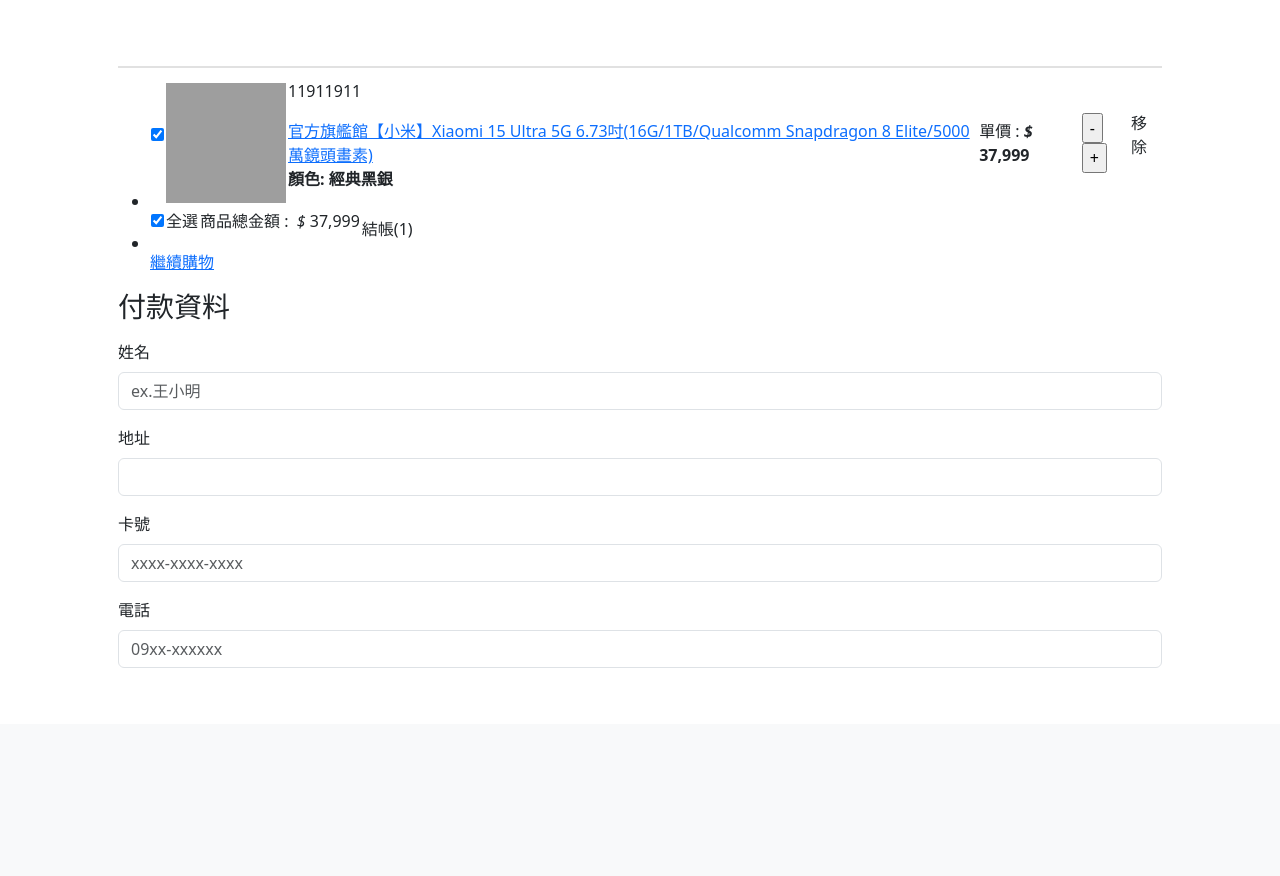
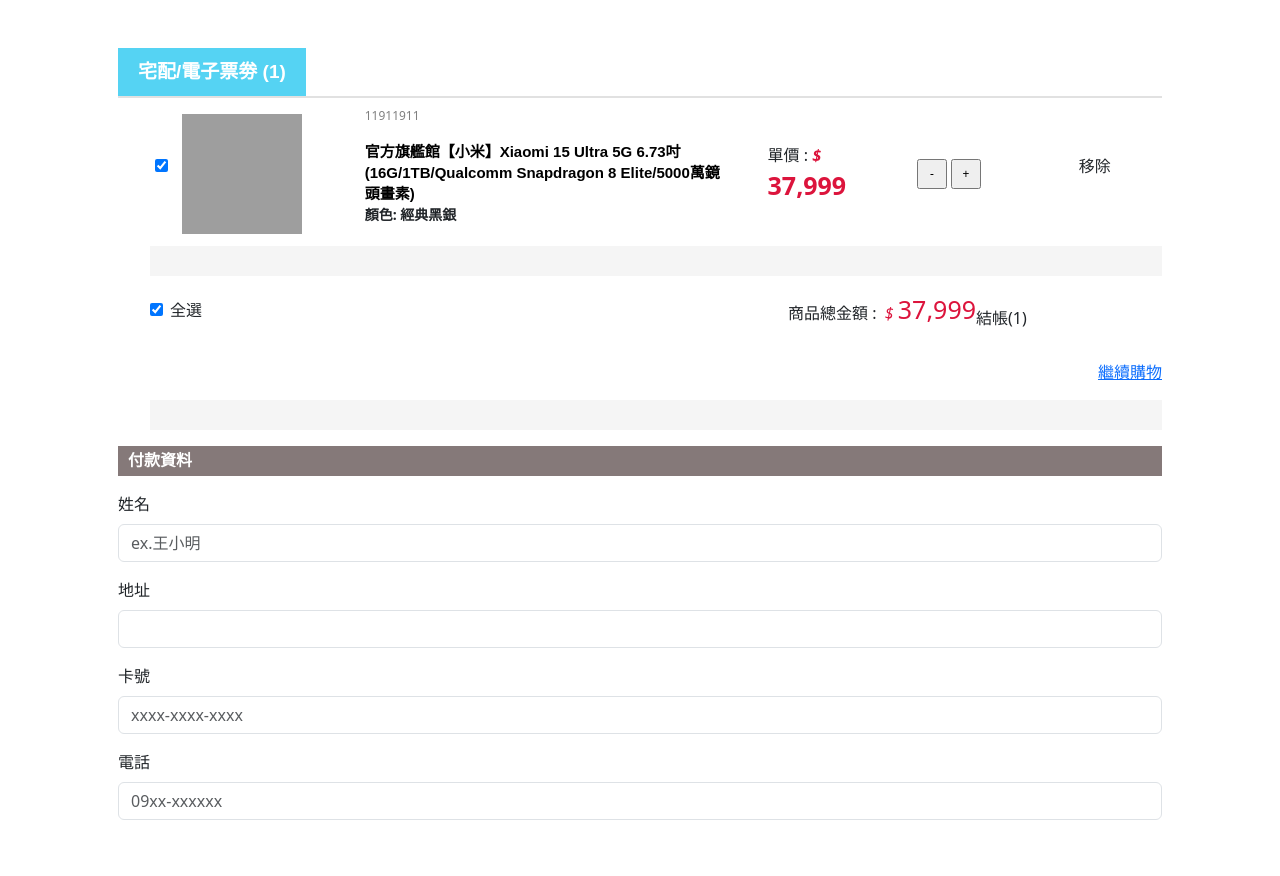
Before and after one commit to justinhsieh/web-design, a PHP site: page /shopping_list.html in a window 1280 px wide. Shown: the part 97-973 px from the top of the page. Before the commit the page ends 765 px from the top, so only its background shows below. Run offline with PHP 8.4, Linux system fonts and the light colour scheme; some libraries are stand-ins or nearby versions; grey boxes are pictures that could not be loaded.

Commit message:
Add files via upload

```diff
--- a/css/shoppingCart.css
+++ b/css/shoppingCart.css
@@ -1,14 +1,46 @@
+label{display: inline-block;}
 /**購物車分類列表**/
-.shopping-cart{display:inline-block; margin: 0px 0px 10px 0px; font-size: 0px; border-bottom: 2px solid #e1e1e1; width: 100%; box-sizing: border-box;}
-.shopping-cart .shopping-cart-ul {overflow-y: hidden;overflow-x: auto;white-space: nowrap;box-sizing: border-box;}
-.shopping-cart .shopping-cart_ul li {display:inline-block;padding:0px 20px;font:bold 19px/48px Microsoft JhengHei, sans-serif;cursor:pointer;text-align:center;color:#000000;}
-.shopping-cart .shopping-cart_ul li.selected {background:#d62872; color:#ffffff}
+.shopping-cart{display:inline-block; margin: 0px 0px 2px 0px; font-size: 0px; border-bottom: 2px solid #e1e1e1; width: 100%; box-sizing: border-box;}
+.shopping-cart .shopping-cart-ul {overflow-y: hidden;overflow-x: auto;white-space: nowrap;box-sizing: border-box; margin: 0px; padding: 0px;}
+.shopping-cart .shopping-cart-ul li {display:inline-block;padding:0px 20px;font:bold 19px/48px Microsoft JhengHei, sans-serif;cursor:pointer;text-align:center;color:#000000;}
+.shopping-cart .shopping-cart-ul li.selected {background:rgb(85, 211, 243) ; color:#ffffff}
 
 /**購物車內容**/
 .shopping-cart-inner {display:inline-block;width:100%;}
 .shopping-cart-inner-ul {background:#ffffff;}
-.shopping-cart-inner_ul li {border-bottom:30px solid #f5f5f5;}
-
+.shopping-cart-inner-ul li {border-bottom:30px solid #f5f5f5; list-style-type: none;}
+.cart-checkout-box{padding: 20px 5px 20px 5px; width: 20px;}
+.cart-img{width: 120px;}
+.cart-detail{padding: 5px 20px 5px 20px; height: 120px; font-size: 14px; width: 300px;}
+.cart-productNumber{font-size: 12px; color: gray;}
+.cart-productName{width: 100%; font: bold 15px/20px Microsoft JhengHei, sans-serif; color: #000000;text-decoration: none;margin: 0px 0px 10px 0px;}
+.cart-price{padding: 0px 20px 0px 20px; width: 100px;}
+.cart-price-color{color: crimson;}
+.cart-price-size{font-size: 25px;}
+.cart-amount{padding:10px 10px; width: 90px;}
+.minus{height: 30px; width: 30px;}
+.additive{height: 30px; width: 30px;}
+.goods-count{width: 30px;}
+.remove-button{height: 100%; width: 100%; text-align: center; font-size: 12px;}
+.add-button{height: 100%; width: 100%; text-align: center;font-size: 12px;}
+.cart-other{width: 100px; text-align: center;}
+/**結帳**/
+.account{width: 100%;}
+table.account tbody tr td{padding: 15px 0px;}
+table.account tbody tr td.pay-info-box{float: right; text-align: center;}
+table.account tbody tr td.pay-info-box p span{color: crimson;}
+.account-button{ text-align: center; width: 160px;}
+.account-button-a{color: #ffffff; font:bold 19px/48px Microsoft JhengHei, sans-serif; background-color:  rgb(85, 211, 243);padding: 10px 40px 10px 40px; text-align: center; border: 0px; text-decoration: none;}
+.return-shopping-button{text-align: right; box-sizing: border-box;}
+/**結帳資料**/
+div.fillInDataArea h3{background-color: #857979; color: #ffffff; font: bold 16px/30px Microsoft JhengHei, sans-serif; padding: 0px 10px}
+.account-name{width: 100px;}
+.total-account{padding: 10px; text-align: center;display: block; width: 100%; box-sizing: border-box; background-color: #e1e1e1;}
+.total-account table thead tr td{font-weight: bold; padding: 0px 50px;}
+.set-center{width: 60%;margin: auto;}
+.redTxt{color: crimson;}
+.payment{font-size: 25px;}
+.submit-account{margin: 10px 0px; text-align: center;}
 /**購物車內無任何商品**/
 .shoppingCartNoGoods {display:inline-block; width: 1220px; margin:0px auto; padding:0px; border-bottom:30px solid #f5f5f5; text-align:center; background: #ffffff}
 .shoppingCartNoGoods .noGoods {display: inline-block; margin: 0px; padding:300px 0px 20px 0px; background: transparent url("../img/noGoods.png") no-repeat center 15px/90% auto; font:bold 16px/20px Microsoft JhengHei, sans-serif;}
```
